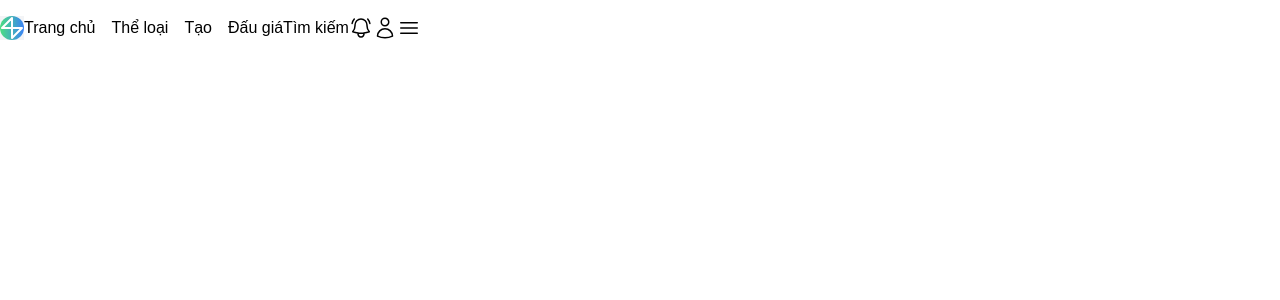
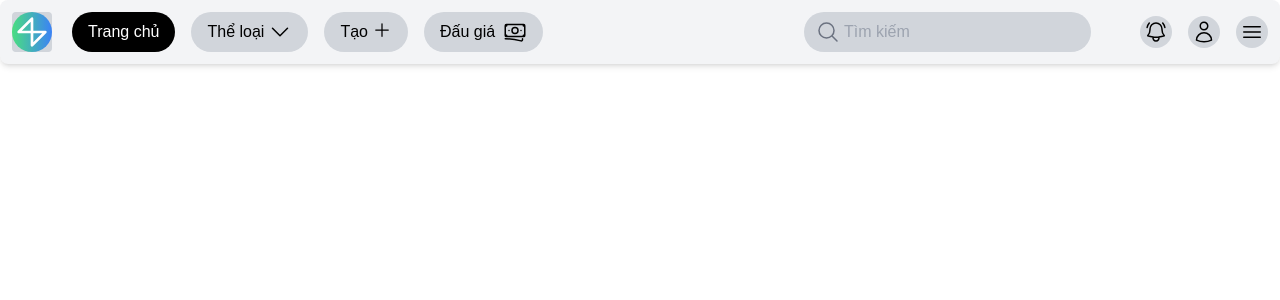
Before and after one commit to HoaiDuck/Drink_Shop_FE, a React (Vite) app in the folder frontend/: page / in a window 1280 px wide. Shown: the top 300 px of the page. Built offline with nearby package versions, Linux system fonts and the light colour scheme.

Commit message:
xong nav-bar

```diff
--- a/frontend/src/App.jsx
+++ b/frontend/src/App.jsx
@@ -10,7 +10,7 @@ function App() {
 
   return (
     <div>
-       <div className='my-4'>
+       <div className=''>
          <Nav />
        </div>
        <main>
--- a/frontend/src/components/Logo/Index.tsx
+++ b/frontend/src/components/Logo/Index.tsx
@@ -2,7 +2,7 @@ import React from 'react';
 
 const Logo = () => {
   return (
-    <div className="flex items-center justify-center w-6 h-6 bg-gradient-to-r from-green-400 to-blue-500 rounded-full">
+    <div className="flex items-center justify-center w-10 h-10 bg-gradient-to-r from-green-400 to-blue-500 rounded-full">
     <svg
       xmlns="http://www.w3.org/2000/svg"
       className="h-8 w-8 text-white"
--- a/frontend/src/components/Nav/Index.tsx
+++ b/frontend/src/components/Nav/Index.tsx
@@ -4,49 +4,82 @@ import Logo from "../Logo/Index"
 
 const Index = () =>{
     return (
-        <nav className="flex flex-row items-center">
-          <div className="flex items-center justify-center bg-gray-100">
-           <Logo />
-          </div>
-          <ul className="flex space-x-4">
-           <li className = "text-1xl"><a href="#">Trang chủ</a></li>
-           <li><a href="#">Thể loại</a></li>
-           <li><a href="#">Tạo</a></li>
-           <li><a href="#">Đấu giá</a></li>
-          </ul>
-          <div>
-            <a href="#">Tìm kiếm</a>
-          </div>
-          <ul className="flex flex-row">
-           <li>
-             <svg
-               xmlns="http://www.w3.org/2000/svg"
-               fill="none"
-               viewBox="0 0 24 24"
-               stroke-width="1.5"
-               stroke="currentColor"
-               className="size-6"
+      <nav className="flex items-center justify-between bg-gray-100 p-3 rounded-lg shadow-md">
+      <div className=" flex flex-row">
+      <button className="flex items-center space-x-2">
+        <div className="w-10 h-10 bg-gray-300 rounded"><Logo/></div>
+        <span className="sr-only">Logo</span>
+      </button>
 
-               >
-             <path
-               stroke-linecap="round"
-               stroke-linejoin="round"
-               d="M14.857 17.082a23.848 23.848 0 0 0 5.454-1.31A8.967 8.967 0 0 1 18 9.75V9A6 6 0 0 0 6 9v.75a8.967 8.967 0 0 1-2.312 6.022c1.733.64 3.56 1.085 5.455 1.31m5.714 0a24.255 24.255 0 0 1-5.714 0m5.714 0a3 3 0 1 1-5.714 0M3.124 7.5A8.969 8.969 0 0 1 5.292 3m13.416 0a8.969 8.969 0 0 1 2.168 4.5" />
-           </svg>
-           </li>
-           <li>
-            <svg xmlns="http://www.w3.org/2000/svg" fill="none" viewBox="0 0 24 24" stroke-width="1.5" stroke="currentColor" className="size-6">
-            <path stroke-linecap="round" stroke-linejoin="round" d="M15.75 6a3.75 3.75 0 1 1-7.5 0 3.75 3.75 0 0 1 7.5 0ZM4.501 20.118a7.5 7.5 0 0 1 14.998 0A17.933 17.933 0 0 1 12 21.75c-2.676 0-5.216-.584-7.499-1.632Z" />
+
+      <div className="flex items-center space-x-4 px-5">
+        <button className="font-medium px-4 py-2 bg-black text-white rounded-full hover:bg-gray-300 hover:text-black">
+        Trang chủ
+        </button>
+
+        <button className="flex flex-row px-4 py-2 bg-gray-300 rounded-full font-medium hover:bg-gray-400">
+          Thể loại
+          <span className="ml-1">
+            <svg xmlns="http://www.w3.org/2000/svg" fill="none" viewBox="0 0 24 24" strokeWidth={1.5} stroke="currentColor" className="size-6">
+            <path strokeLinecap="round" strokeLinejoin="round" d="m19.5 8.25-7.5 7.5-7.5-7.5" />
             </svg>
-           </li>
-           <li>
-            <svg xmlns="http://www.w3.org/2000/svg" fill="none" viewBox="0 0 24 24" stroke-width="1.5" stroke="currentColor" className="size-6">
-            <path stroke-linecap="round" stroke-linejoin="round" d="M3.75 6.75h16.5M3.75 12h16.5m-16.5 5.25h16.5" />
+          </span>
+        </button>
+        <button className="flex flex-row px-4 py-2 bg-gray-300 rounded-full font-medium hover:bg-gray-400">
+          Tạo
+          <span className="ml-1">
+            <svg xmlns="http://www.w3.org/2000/svg" fill="none" viewBox="0 0 24 24" strokeWidth={1.5} stroke="currentColor" className="size-5">
+            <path strokeLinecap="round" strokeLinejoin="round" d="M12 4.5v15m7.5-7.5h-15" />
             </svg>
+          </span>
+        </button>
+        <button className="flex flex-row px-4 py-2 bg-gray-300 rounded-full font-medium hover:bg-gray-400">
+          Đấu giá
+          <span className="ml-2">
+            <svg xmlns="http://www.w3.org/2000/svg" fill="none" viewBox="0 0 24 24" strokeWidth={1.5} stroke="currentColor" className="size-6">
+            <path strokeLinecap="round" strokeLinejoin="round" d="M2.25 18.75a60.07 60.07 0 0 1 15.797 2.101c.727.198 1.453-.342 1.453-1.096V18.75M3.75 4.5v.75A.75.75 0 0 1 3 6h-.75m0 0v-.375c0-.621.504-1.125 1.125-1.125H20.25M2.25 6v9m18-10.5v.75c0 .414.336.75.75.75h.75m-1.5-1.5h.375c.621 0 1.125.504 1.125 1.125v9.75c0 .621-.504 1.125-1.125 1.125h-.375m1.5-1.5H21a.75.75 0 0 0-.75.75v.75m0 0H3.75m0 0h-.375a1.125 1.125 0 0 1-1.125-1.125V15m1.5 1.5v-.75A.75.75 0 0 0 3 15h-.75M15 10.5a3 3 0 1 1-6 0 3 3 0 0 1 6 0Zm3 0h.008v.008H18V10.5Zm-12 0h.008v.008H6V10.5Z" />
+            </svg>
+          </span>
+        </button>
+      </div>
+      </div>
 
-           </li>
-          </ul>
-        </nav>
+      <div className="flex items-center space-x-4">
+        <div className="relative w-80">
+          <span className="absolute inset-y-0 left-3 flex items-center text-gray-500">
+            <svg xmlns="http://www.w3.org/2000/svg" fill="none" viewBox="0 0 24 24" strokeWidth={1.5} stroke="currentColor" className="size-6">
+            <path strokeLinecap="round" strokeLinejoin="round" d="m21 21-5.197-5.197m0 0A7.5 7.5 0 1 0 5.196 5.196a7.5 7.5 0 0 0 10.607 10.607Z" />
+            </svg>
+          </span>
+          <input
+          type="text"
+          placeholder="Tìm kiếm"
+          className="px-10 py-2 bg-gray-300 rounded-full focus:outline-none focus:ring-2 focus:ring-gray-400"
+          />
+        </div>
+
+        <button className="w-8 h-8 bg-gray-300 rounded-full flex items-center justify-center hover:bg-gray-400">
+          <span>
+          <svg xmlns="http://www.w3.org/2000/svg" fill="none" viewBox="0 0 24 24" strokeWidth={1.5} stroke="currentColor" className="size-6">
+          <path strokeLinecap="round" strokeLinejoin="round" d="M14.857 17.082a23.848 23.848 0 0 0 5.454-1.31A8.967 8.967 0 0 1 18 9.75V9A6 6 0 0 0 6 9v.75a8.967 8.967 0 0 1-2.312 6.022c1.733.64 3.56 1.085 5.455 1.31m5.714 0a24.255 24.255 0 0 1-5.714 0m5.714 0a3 3 0 1 1-5.714 0M3.124 7.5A8.969 8.969 0 0 1 5.292 3m13.416 0a8.969 8.969 0 0 1 2.168 4.5" />
+          </svg>
+          </span>
+          <span className="sr-only">Tạo mới</span>
+        </button>
+        <button className="w-8 h-8 bg-gray-300 rounded-full flex items-center justify-center hover:bg-gray-400">
+          <svg xmlns="http://www.w3.org/2000/svg" fill="none" viewBox="0 0 24 24" strokeWidth={1.5} stroke="currentColor" className="size-6">
+          <path strokeLinecap="round" strokeLinejoin="round" d="M15.75 6a3.75 3.75 0 1 1-7.5 0 3.75 3.75 0 0 1 7.5 0ZM4.501 20.118a7.5 7.5 0 0 1 14.998 0A17.933 17.933 0 0 1 12 21.75c-2.676 0-5.216-.584-7.499-1.632Z" />
+          </svg>
+          <span className="sr-only">Account</span>
+        </button>
+        <button className="w-8 h-8 bg-gray-300 rounded-full flex items-center justify-center hover:bg-gray-400">
+          <svg xmlns="http://www.w3.org/2000/svg" fill="none" viewBox="0 0 24 24" strokeWidth={1.5} stroke="currentColor" className="size-6">
+          <path strokeLinecap="round" strokeLinejoin="round" d="M3.75 6.75h16.5M3.75 12h16.5m-16.5 5.25h16.5" />
+          </svg>
+          <span className="sr-only">Menu</span>
+        </button>
+      </div>
+    </nav>
     )
 }
 
```
